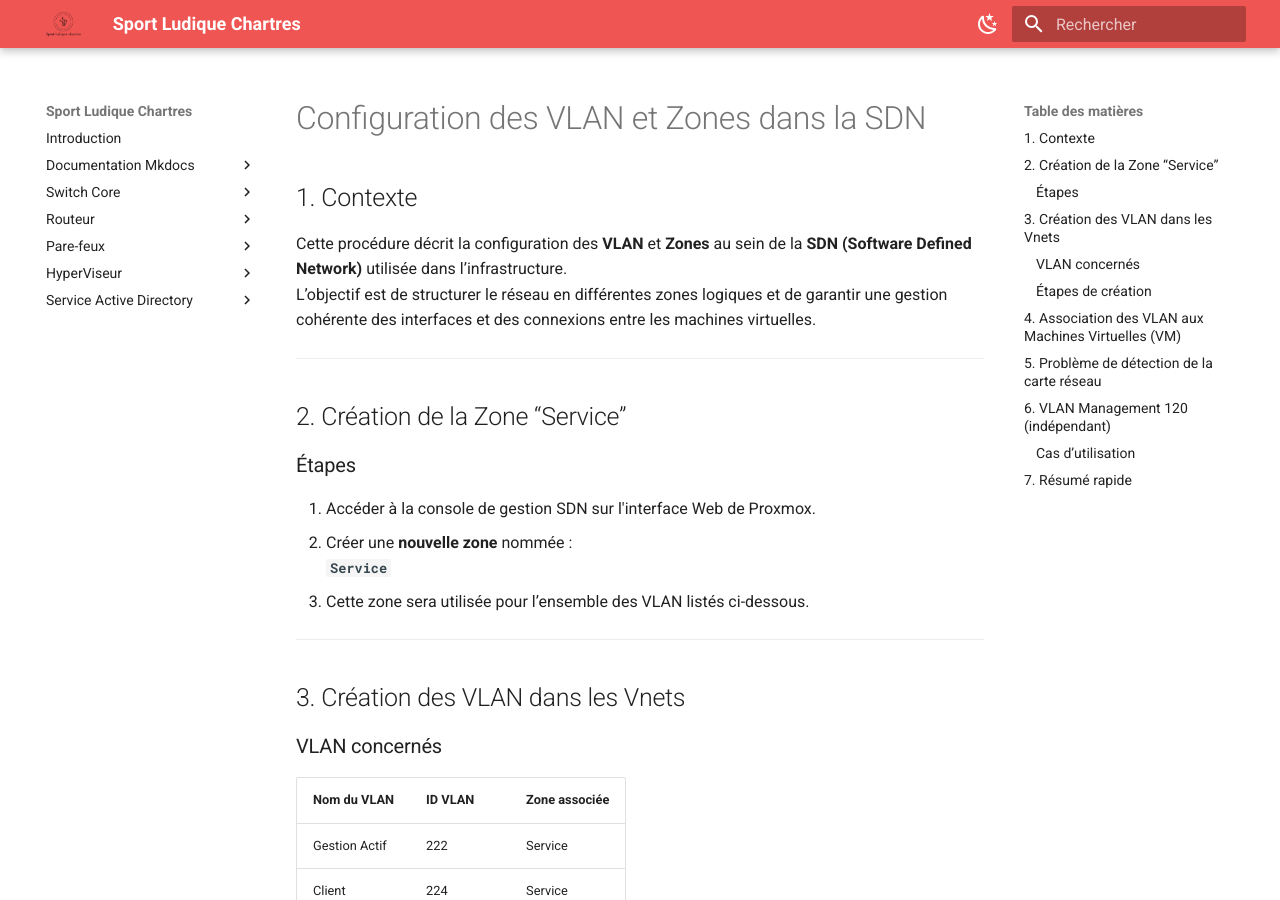
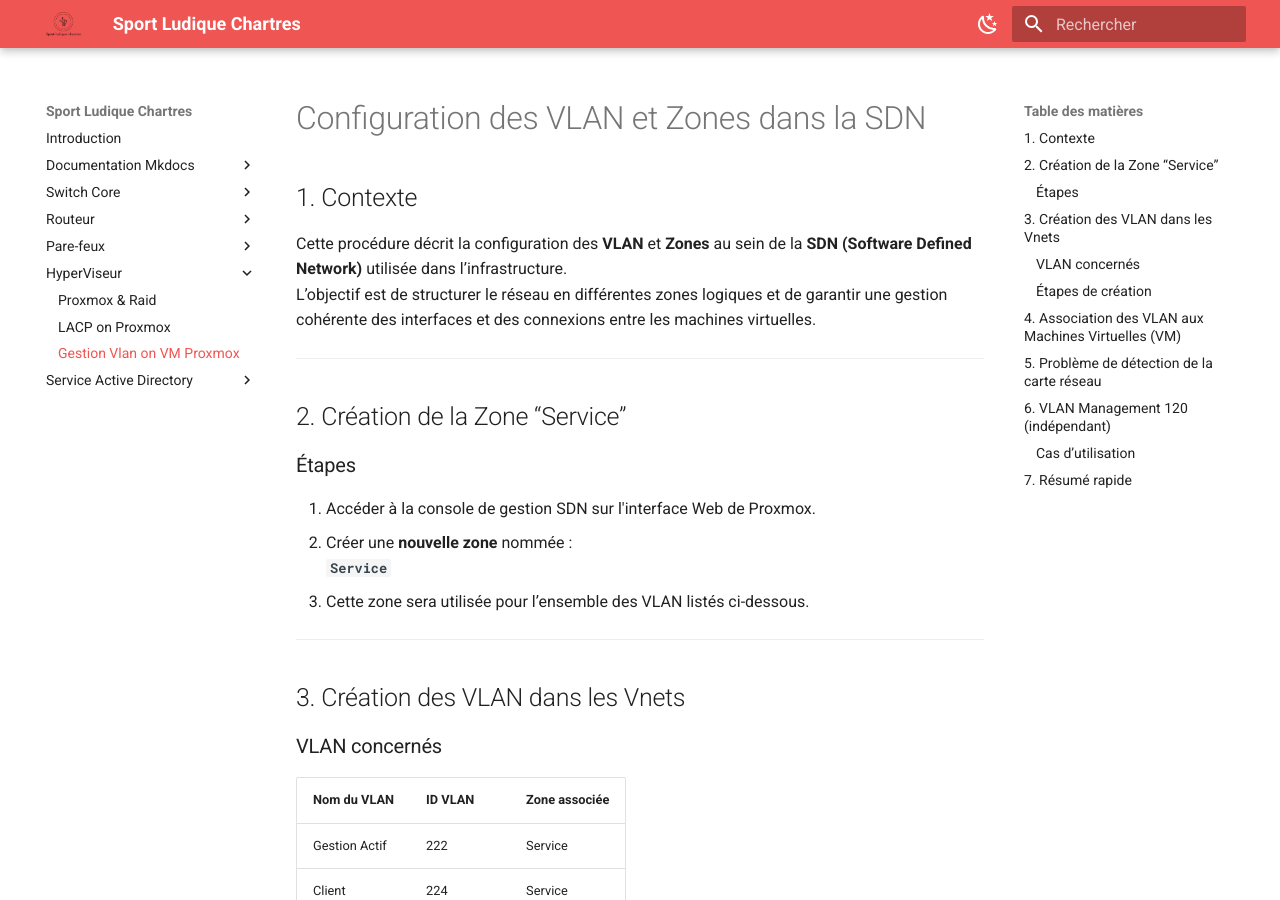
Before and after one commit to Sym-0ne/sport-ludique-Chartres, an MkDocs documentation site: the page built from docs/Hyperviseur/vlan-prox.md, in a window 1280 px wide and 900 px high. Built offline with MkDocs 1.6.1 and Material for MkDocs 9.7.7, drawn with Linux system fonts in a browser that asks for light colours.

Commit message:
modif yml

```diff
--- a/mkdocs.yml
+++ b/mkdocs.yml
@@ -51,6 +51,7 @@ nav:
   - HyperViseur:
       - Proxmox & Raid: Hyperviseur/proxmox-raid.md
       - LACP on Proxmox: Hyperviseur/lacp-proxmox.md
+      - Gestion Vlan on VM Proxmox: Hyperviseur/vlan-prox.md
   - Service Active Directory:
       - Domaine Active Directory : Service AD/ad.md
       - Serveur DNS : Service AD/dns.md
```
